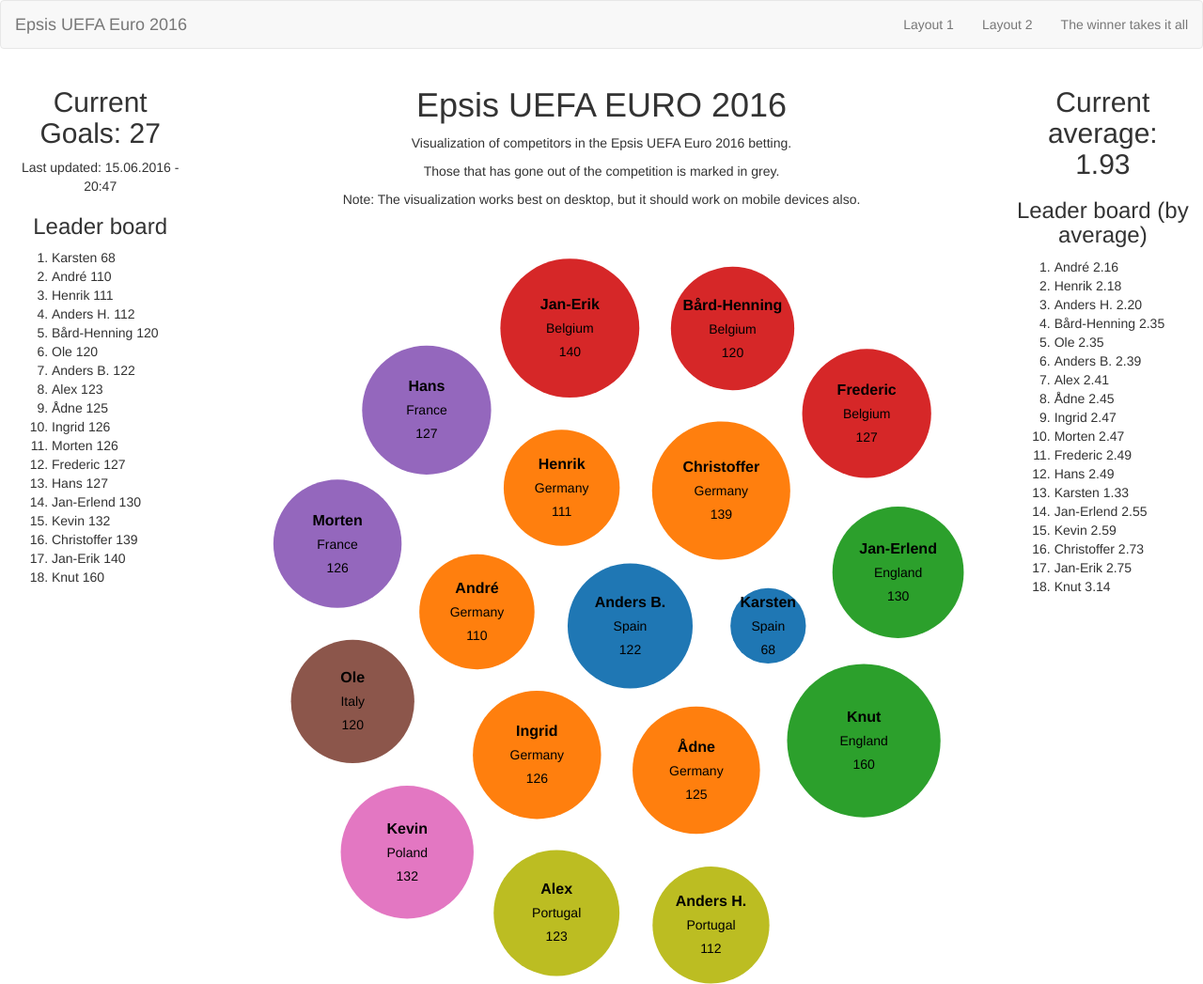
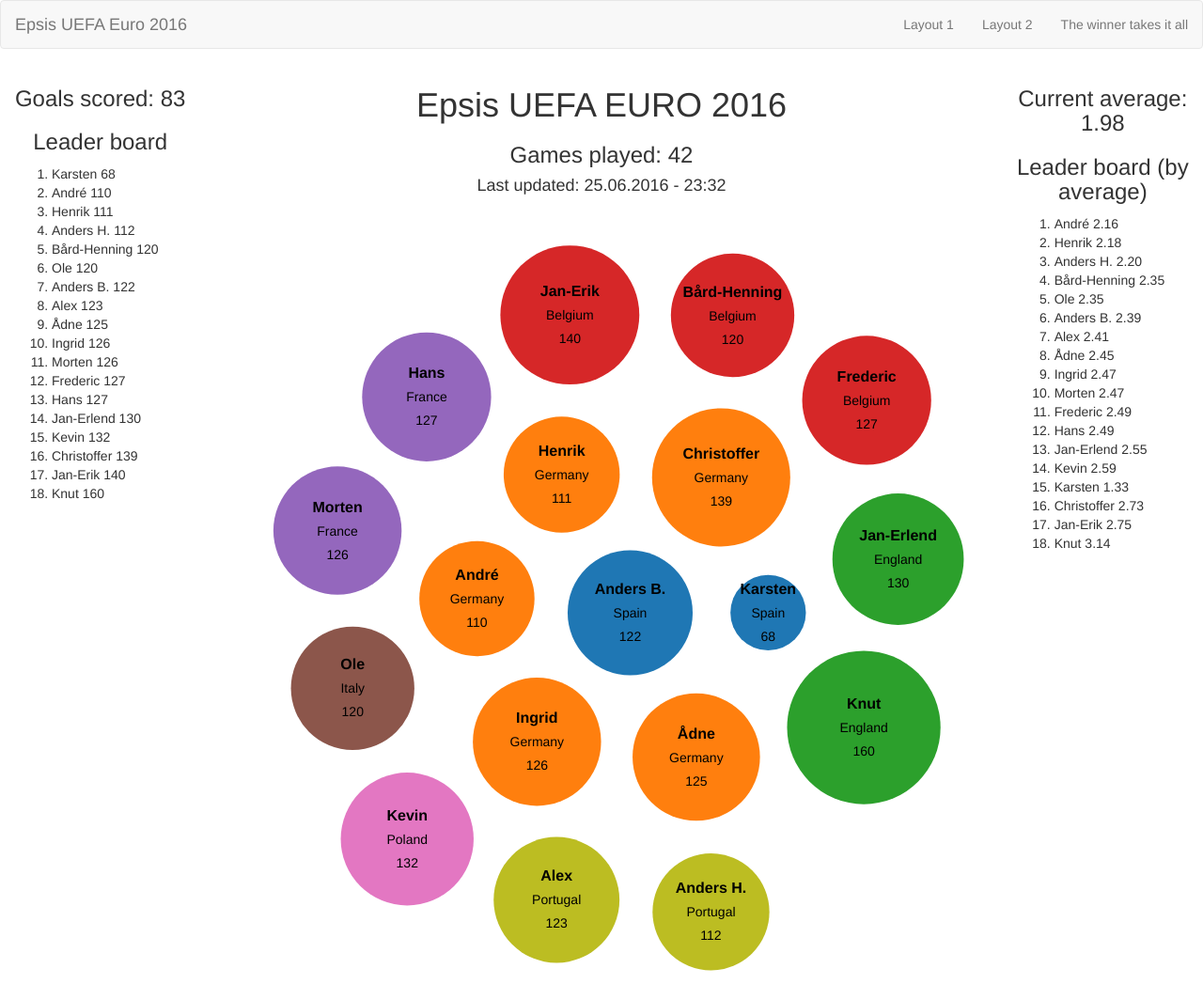
Before and after one commit to christoffervalland/Webpage, a plain HTML site: page euro2016/index.html in a window 1280 px wide. Shown: the whole page at 94% size. Drawn offline with nearby package versions, Linux system fonts and the light colour scheme.

Commit message:
Details
- FavIcon
- Game counter
- Implemented .done on json load
-

```diff
--- a/euro2016/flower.html
+++ b/euro2016/flower.html
@@ -1,5 +1,21 @@
 <!DOCTYPE html>
 <head>
+  <link rel="apple-touch-icon" sizes="57x57" href="/favicon/apple-icon-57x57.png">
+  <link rel="apple-touch-icon" sizes="60x60" href="/favicon/apple-icon-60x60.png">
+  <link rel="apple-touch-icon" sizes="72x72" href="/favicon/apple-icon-72x72.png">
+  <link rel="apple-touch-icon" sizes="76x76" href="/favicon/apple-icon-76x76.png">
+  <link rel="apple-touch-icon" sizes="114x114" href="/favicon/apple-icon-114x114.png">
+  <link rel="apple-touch-icon" sizes="120x120" href="/favicon/apple-icon-120x120.png">
+  <link rel="apple-touch-icon" sizes="144x144" href="/favicon/apple-icon-144x144.png">
+  <link rel="apple-touch-icon" sizes="152x152" href="/favicon/apple-icon-152x152.png">
+  <link rel="apple-touch-icon" sizes="180x180" href="/favicon/apple-icon-180x180.png">
+  <link rel="icon" type="image/png" sizes="192x192"  href="/favicon/android-icon-192x192.png">
+  <link rel="icon" type="image/png" sizes="32x32" href="/favicon/favicon-32x32.png">
+  <link rel="icon" type="image/png" sizes="96x96" href="/favicon/favicon-96x96.png">
+  <link rel="icon" type="image/png" sizes="16x16" href="/favicon/favicon-16x16.png">
+  <link rel="manifest" href="/manifest.json">
+  <link rel="shortcut icon" type="image/x-icon" href="/favicon/favicon.ico">
+
   <title>Epsis UEFA Euro 2016</title>
   <meta charset="utf-8">
   <link rel="stylesheet" href="thirdparty/bootstrap/css/bootstrap.min.css">
@@ -23,8 +39,7 @@
       <div class="col-lg-2">
         <div id="status">
 
-          <h2 id="currentGoals">Current Goals: </h2>
-          <p id="lastUpdate">Last updated: </p>
+          <h3 id="currentGoals">Goals scored: </h3>
 
           <h3>Leader board</h3>
           <ol class="centerList" id="leaderBoard"></ol>
@@ -39,14 +54,14 @@
       <div class="col-lg-8">
         <div id="textContent">
           <h1>Epsis UEFA EURO 2016</h1>
-          <p>Here you'll get an overview of the matches, and their results.</p>
-          <p>You'll also see the math behind the leader boards.</p>
+          <h3 id="currentGames">Games played: </h3>
+          <h4 id="lastUpdate">Last updated: </h4>
         </div>
         <div id="flowerDiv"></div>
       </div>
       <!-- This goes in only to keep the side symmetric -->
       <div class="col-lg-2">
-        <h2 id="currentGoalsAverage">Current average: </h2>
+        <h3 id="currentGoalsAverage">Current average: </h3>
         <h3>Leader board (by average)</h3>
         <ol class="centerList" id="leaderBoardAverage"></ol>
       </div>
--- a/euro2016/index.html
+++ b/euro2016/index.html
@@ -1,5 +1,21 @@
 <!DOCTYPE html>
 <head>
+  <link rel="apple-touch-icon" sizes="57x57" href="/favicon/apple-icon-57x57.png">
+  <link rel="apple-touch-icon" sizes="60x60" href="/favicon/apple-icon-60x60.png">
+  <link rel="apple-touch-icon" sizes="72x72" href="/favicon/apple-icon-72x72.png">
+  <link rel="apple-touch-icon" sizes="76x76" href="/favicon/apple-icon-76x76.png">
+  <link rel="apple-touch-icon" sizes="114x114" href="/favicon/apple-icon-114x114.png">
+  <link rel="apple-touch-icon" sizes="120x120" href="/favicon/apple-icon-120x120.png">
+  <link rel="apple-touch-icon" sizes="144x144" href="/favicon/apple-icon-144x144.png">
+  <link rel="apple-touch-icon" sizes="152x152" href="/favicon/apple-icon-152x152.png">
+  <link rel="apple-touch-icon" sizes="180x180" href="/favicon/apple-icon-180x180.png">
+  <link rel="icon" type="image/png" sizes="192x192"  href="/favicon/android-icon-192x192.png">
+  <link rel="icon" type="image/png" sizes="32x32" href="/favicon/favicon-32x32.png">
+  <link rel="icon" type="image/png" sizes="96x96" href="/favicon/favicon-96x96.png">
+  <link rel="icon" type="image/png" sizes="16x16" href="/favicon/favicon-16x16.png">
+  <link rel="manifest" href="/manifest.json">
+  <link rel="shortcut icon" type="image/x-icon" href="/favicon/favicon.ico">
+
   <title>Epsis UEFA Euro 2016</title>
   <meta charset="utf-8">
   <link rel="stylesheet" href="thirdparty/bootstrap/css/bootstrap.min.css">
@@ -23,8 +39,7 @@
       <div class="col-lg-2">
         <div id="status">
 
-          <h2 id="currentGoals">Current Goals: </h2>
-          <p id="lastUpdate">Last updated: </p>
+          <h3 id="currentGoals">Goals scored: </h3>
 
           <h3>Leader board</h3>
           <ol class="centerList" id="leaderBoard"></ol>
@@ -39,14 +54,13 @@
       <div class="col-lg-8">
         <div id="textContent">
           <h1>Epsis UEFA EURO 2016</h1>
-          <p>Visualization of competitors in the Epsis UEFA Euro 2016 betting.</p>
-          <p>Those that has gone out of the competition is marked in grey.</p>
-          <p>Note: The visualization works best on desktop, but it should work on mobile devices also.</p>
+          <h3 id="currentGames">Games played: </h3>
+          <h4 id="lastUpdate">Last updated: </h4>
         </div>
       </div>
       <!-- This goes in only to keep the side symmetric -->
       <div class="col-lg-2">
-        <h2 id="currentGoalsAverage">Current average: </h2>
+        <h3 id="currentGoalsAverage">Current average: </h3>
         <h3>Leader board (by average)</h3>
         <ol class="centerList" id="leaderBoardAverage"></ol>
       </div>
--- a/euro2016/js/custom.js
+++ b/euro2016/js/custom.js
@@ -23,7 +23,7 @@ function loadData(){
       });
     });
   })
-  .done(function(jsonData){
+  .done(function(){
     addAndSortLeaderBoard();
     addAndSortLeaderBoardByAverage();
   })
@@ -40,7 +40,8 @@ function addAndSortLeaderBoard(){
     var secondValue = b.goals;
 
     return Math.abs(totalGoals-firstValue) - Math.abs(totalGoals-secondValue);
-  })
+  });
+
   $.each(competitors, function(idx, competitor) {
     if(competitor.in) {
       if(competitor.in === "no") {
--- a/euro2016/js/math.js
+++ b/euro2016/js/math.js
@@ -1,6 +1,7 @@
 var totalGoals;
 var averageGoals;
 var updated;
+var nrOfGames;
 
 $.getJSON("./matchData.json", function(matchjson){
   //Data loaded, but do not do anything until EVERYTHING is loaded!
@@ -9,6 +10,7 @@ $.getJSON("./matchData.json", function(matchjson){
   totalGoals = 0;
   averageGoals = 0;
   updated = "";
+  nrOfGames = 0;
 
   var matches = matchjson.matches;
   updated = matchjson.updated;
@@ -21,12 +23,15 @@ $.getJSON("./matchData.json", function(matchjson){
 
     $('#matchList').append("<li>" + match.teams.home + " - " + match.teams.away + "</li>");
     $('#goalList').append("<li>" + match.goals.homegoals + " - " + match.goals.awaygoals + "</li>");
-  })
+  });
 
   averageGoals = (totalGoals / matches.length).toFixed(2);
+  nrOfGames = matches.length;
 
   $("#currentGoals").append(totalGoals);
   $("#currentGoalsAverage").append(averageGoals);
+  $("#currentGames").append(nrOfGames);
+
 })
 .error(function(){
   alert("Failed to fetch match data. Please contact CHV.");
--- a/euro2016/matchData.json
+++ b/euro2016/matchData.json
@@ -1,6 +1,6 @@
 {
 	"name": "UEFA EURO 2016",
-	"updated" : "15.06.2016 - 20:47",
+	"updated" : "25.06.2016 - 23:32",
 	"matches": [{
 		"match": 1,
 		"teams": {
@@ -141,5 +141,285 @@
 			"homegoals": 1,
 			"awaygoals": 1
 		}
+	}, {
+		"match": 15,
+		"teams": {
+			"home": "France",
+			"away": "Albain"
+		},
+		"goals": {
+			"homegoals": 2,
+			"awaygoals": 0
+		}
+	}, {
+		"match": 16,
+		"teams": {
+			"home": "England",
+			"away": "Wales"
+		},
+		"goals": {
+			"homegoals": 2,
+			"awaygoals": 1
+		}
+	}, {
+		"match": 17,
+		"teams": {
+			"home": "Ukraine",
+			"away": "N. Ireland"
+		},
+		"goals": {
+			"homegoals": 0,
+			"awaygoals": 2
+		}
+	}, {
+		"match": 18,
+		"teams": {
+			"home": "Germany",
+			"away": "Poland"
+		},
+		"goals": {
+			"homegoals": 0,
+			"awaygoals": 0
+		}
+	}, {
+		"match": 19,
+		"teams": {
+			"home": "Italy",
+			"away": "Sweden"
+		},
+		"goals": {
+			"homegoals": 1,
+			"awaygoals": 0
+		}
+	}, {
+		"match": 20,
+		"teams": {
+			"home": "Czech Republic",
+			"away": "Croatia"
+		},
+		"goals": {
+			"homegoals": 2,
+			"awaygoals": 2
+		}
+	}, {
+		"match": 21,
+		"teams": {
+			"home": "Spain",
+			"away": "Turkey"
+		},
+		"goals": {
+			"homegoals": 3,
+			"awaygoals": 0
+		}
+	}, {
+		"match": 22,
+		"teams": {
+			"home": "Belgium",
+			"away": "Ireland"
+		},
+		"goals": {
+			"homegoals": 3,
+			"awaygoals": 0
+		}
+	}, {
+		"match": 23,
+		"teams": {
+			"home": "Iceland",
+			"away": "Hungary"
+		},
+		"goals": {
+			"homegoals": 1,
+			"awaygoals": 1
+		}
+	}, {
+		"match": 24,
+		"teams": {
+			"home": "Portugal",
+			"away": "Austria"
+		},
+		"goals": {
+			"homegoals": 0,
+			"awaygoals": 0
+		}
+	}, {
+		"match": 25,
+		"teams": {
+			"home": "Suitzerland",
+			"away": "France"
+		},
+		"goals": {
+			"homegoals": 0,
+			"awaygoals": 0
+		}
+	}, {
+		"match": 26,
+		"teams": {
+			"home": "Romania",
+			"away": "Albain"
+		},
+		"goals": {
+			"homegoals": 0,
+			"awaygoals": 1
+		}
+	}, {
+		"match": 27,
+		"teams": {
+			"home": "Slovakia",
+			"away": "England"
+		},
+		"goals": {
+			"homegoals": 0,
+			"awaygoals": 0
+		}
+	}, {
+		"match": 28,
+		"teams": {
+			"home": "Russia",
+			"away": "Wales"
+		},
+		"goals": {
+			"homegoals": 0,
+			"awaygoals": 3
+		}
+	}, {
+		"match": 29,
+		"teams": {
+			"home": "N. Ireland",
+			"away": "Germany"
+		},
+		"goals": {
+			"homegoals": 0,
+			"awaygoals": 1
+		}
+	}, {
+		"match": 30,
+		"teams": {
+			"home": "Ukraine",
+			"away": "Poland"
+		},
+		"goals": {
+			"homegoals": 0,
+			"awaygoals": 1
+		}
+	}, {
+		"match": 31,
+		"teams": {
+			"home": "Croatia",
+			"away": "Spain"
+		},
+		"goals": {
+			"homegoals": 2,
+			"awaygoals": 1
+		}
+	}, {
+		"match": 32,
+		"teams": {
+			"home": "Czech",
+			"away": "Turkey"
+		},
+		"goals": {
+			"homegoals": 0,
+			"awaygoals": 2
+		}
+	}, {
+		"match": 33,
+		"teams": {
+			"home": "Hungary",
+			"away": "Portugal"
+		},
+		"goals": {
+			"homegoals": 3,
+			"awaygoals": 3
+		}
+	}, {
+		"match": 34,
+		"teams": {
+			"home": "Iceland",
+			"away": "Austria"
+		},
+		"goals": {
+			"homegoals": 2,
+			"awaygoals": 1
+		}
+	}, {
+		"match": 35,
+		"teams": {
+			"home": "Sweden",
+			"away": "Belgium"
+		},
+		"goals": {
+			"homegoals": 0,
+			"awaygoals": 1
+		}
+	}, {
+		"match": 36,
+		"teams": {
+			"home": "Italy",
+			"away": "Ireland"
+		},
+		"goals": {
+			"homegoals": 0,
+			"awaygoals": 1
+		}
+	}, {
+		"match": 37,
+		"teams": {
+			"home": "Switzerland",
+			"away": "Poland"
+		},
+		"goals": {
+			"homegoals": 1,
+			"awaygoals": 1
+		}
+	}, {
+		"match": 38,
+		"teams": {
+			"home": "Wales",
+			"away": "N. Ireland"
+		},
+		"goals": {
+			"homegoals": 1,
+			"awaygoals": 0
+		}
+	}, {
+		"match": 39,
+		"teams": {
+			"home": "Croatia",
+			"away": "Portugal"
+		},
+		"goals": {
+			"homegoals": 0,
+			"awaygoals": 1
+		}
+	}, {
+		"match": 40,
+		"teams": {
+			"home": "France",
+			"away": "Ireland"
+		},
+		"goals": {
+			"homegoals": 2,
+			"awaygoals": 1
+		}
+	}, {
+		"match": 40,
+		"teams": {
+			"home": "Germany",
+			"away": "Slovakia"
+		},
+		"goals": {
+			"homegoals": 3,
+			"awaygoals": 0
+		}
+	}, {
+		"match": 41,
+		"teams": {
+			"home": "Hungary",
+			"away": "Belgium"
+		},
+		"goals": {
+			"homegoals": 0,
+			"awaygoals": 4
+		}
 	}]
 }
```
Also changed, not shown: index.html (+5 -30 lines).
